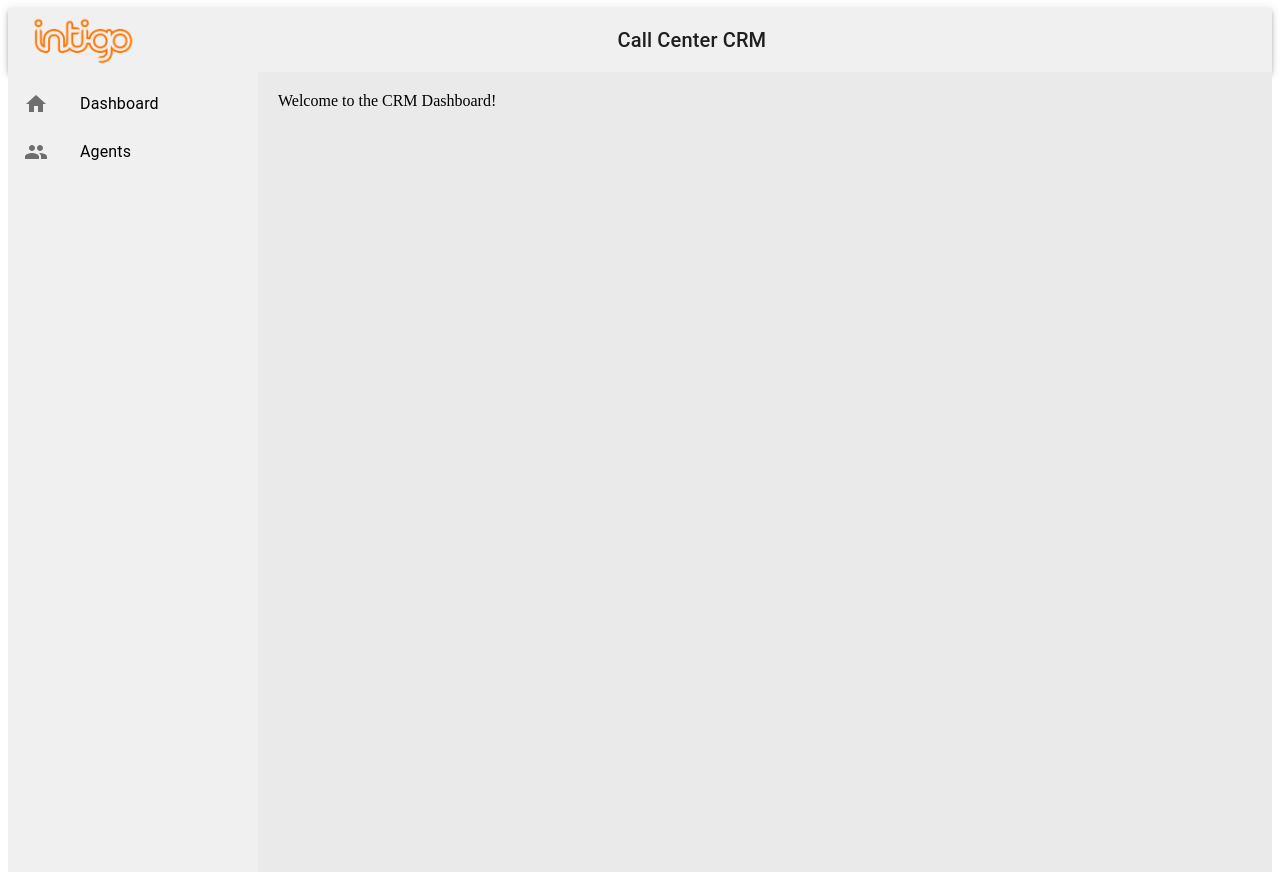
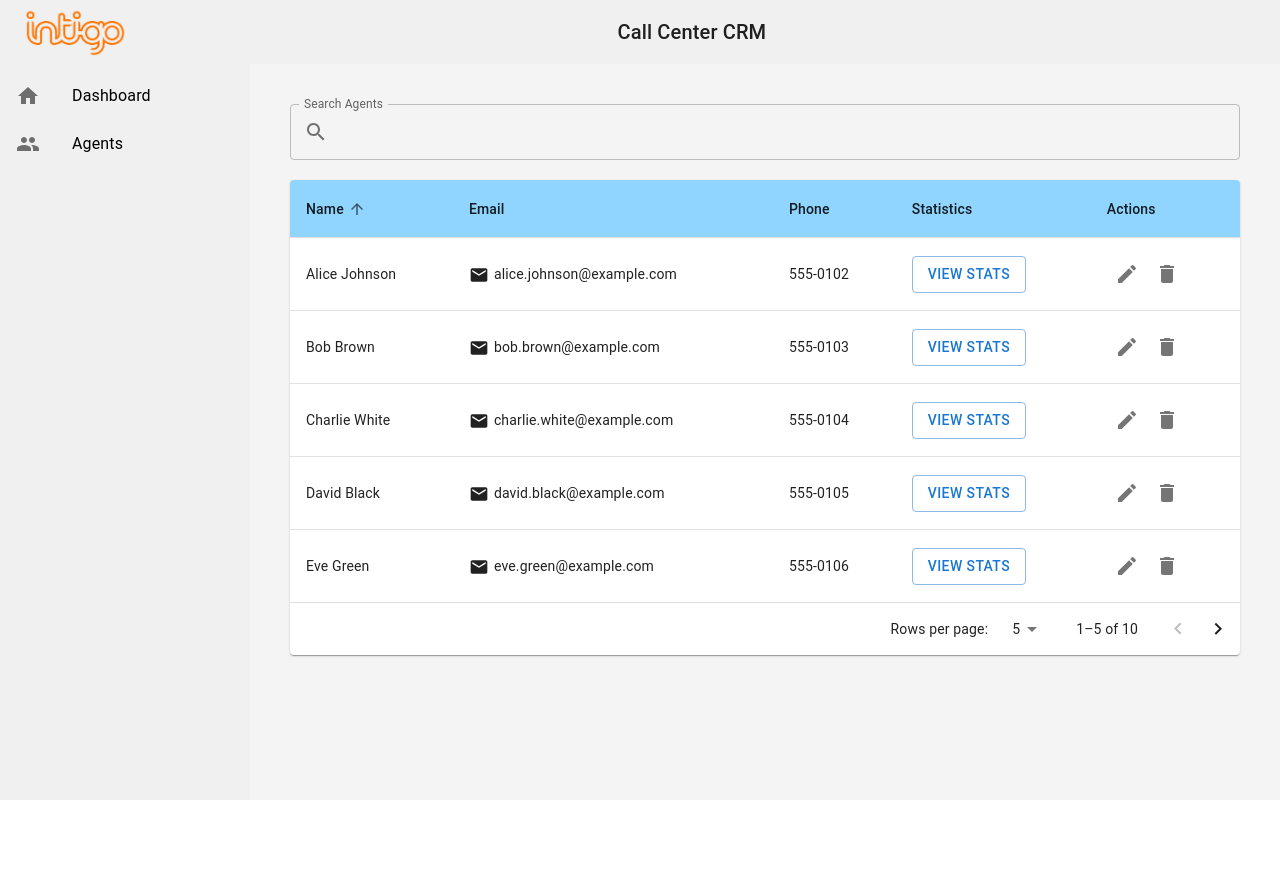
Before and after one commit to ramirachdi/CRM-frontend, a React (Create React App) app: page /agents in a window 1280 px wide. After the commit the page ends 800 px from the top, so only its background shows below. Built offline with nearby package versions, Linux system fonts and the light colour scheme.

Commit message:
added agents table and search option

```diff
--- a/package.json
+++ b/package.json
@@ -12,6 +12,7 @@
     "@testing-library/user-event": "^13.5.0",
     "react": "^18.3.1",
     "react-dom": "^18.3.1",
+    "react-router-dom": "^6.28.0",
     "react-scripts": "5.0.1",
     "web-vitals": "^2.1.4"
   },
--- a/src/App.js
+++ b/src/App.js
@@ -1,20 +1,28 @@
 import React from 'react';
+import { BrowserRouter, Routes, Route } from 'react-router-dom';
 import Header from './components/Header';
 import Sidebar from './components/Sidebar';
+import Home from './pages/Home';
+import Agents from './pages/Agents';
 import './styles/App.css';
 
 function App() {
   return (
+    <BrowserRouter>
       <div className="appContainer">
         <Header />
         <div className="appBody">
           <Sidebar />
           <main className="mainContent">
-          {/* Main content goes here */}
-          Welcome to the CRM Dashboard!
+            <Routes>
+              <Route path="/" element={<Home />} />
+              <Route path="/agents" element={<Agents />} />
+
+            </Routes>
           </main>
         </div>
       </div>
+    </BrowserRouter>
   );
 }
 
--- /dev/null
+++ b/src/components/AgentTable.js
@@ -0,0 +1,115 @@
+import React from 'react';
+import {
+  Table, TableBody, TableCell, TableContainer, TableHead, TableRow, Paper,
+  IconButton, Tooltip, TableSortLabel, TablePagination, Button
+} from '@mui/material';
+import DeleteIcon from '@mui/icons-material/Delete';
+import EditIcon from '@mui/icons-material/Edit';
+import EmailIcon from '@mui/icons-material/Email';
+
+function AgentTable({ agents, setAgents }) {
+  const [orderDirection, setOrderDirection] = React.useState('asc');
+  const [orderBy, setOrderBy] = React.useState('name');
+  const [page, setPage] = React.useState(0);
+  const [rowsPerPage, setRowsPerPage] = React.useState(5);
+
+  const handleRequestSort = (property) => {
+    const isAsc = orderBy === property && orderDirection === 'asc';
+    setOrderDirection(isAsc ? 'desc' : 'asc');
+    setOrderBy(property);
+  };
+
+  const handleDelete = (id) => {
+    setAgents(prev => prev.filter(agent => agent.id !== id));
+  };
+
+  const handleChangePage = (event, newPage) => {
+    setPage(newPage);
+  };
+
+  const handleChangeRowsPerPage = (event) => {
+    setRowsPerPage(parseInt(event.target.value, 10));
+    setPage(0);
+  };
+
+  const sortedAgents = [...agents].sort((a, b) => {
+    let valueA = a[orderBy] || '';
+    let valueB = b[orderBy] || '';
+    if (typeof valueA === 'string') {
+      return (orderDirection === 'asc' ? 1 : -1) * valueA.localeCompare(valueB);
+    }
+    return (orderDirection === 'asc' ? 1 : -1) * ((valueA < valueB) ? -1 : (valueA > valueB) ? 1 : 0);
+  }).slice(page * rowsPerPage, page * rowsPerPage + rowsPerPage);
+
+  return (
+    <TableContainer component={Paper}>
+      <Table>
+        <TableHead>
+          <TableRow style={{ backgroundColor: '#90d5ff' }}>
+            <TableCell>
+              <TableSortLabel
+                active={orderBy === 'name'}
+                direction={orderBy === 'name' ? orderDirection : 'asc'}
+                onClick={() => handleRequestSort('name')}
+              >
+                Name
+              </TableSortLabel>
+            </TableCell>
+            <TableCell>
+              <TableSortLabel
+                active={orderBy === 'email'}
+                direction={orderBy === 'email' ? orderDirection : 'asc'}
+                onClick={() => handleRequestSort('email')}
+              >
+                Email
+              </TableSortLabel>
+            </TableCell>
+            <TableCell>Phone</TableCell>
+            <TableCell>Statistics</TableCell>
+            <TableCell>Actions</TableCell>
+          </TableRow>
+        </TableHead>
+        <TableBody>
+          {sortedAgents.map((agent) => (
+            <TableRow key={agent.id} hover>
+              <TableCell>{agent.name}</TableCell>
+              <TableCell>
+                <EmailIcon fontSize="small" style={{ verticalAlign: 'middle', marginRight: 5 }} />
+                {agent.email}
+              </TableCell>
+              <TableCell>{agent.phone}</TableCell>
+              <TableCell>
+                <Button variant="outlined" color="primary" onClick={() => alert(`Statistics for ${agent.name}`)}>
+                  View Stats
+                </Button>
+              </TableCell>
+              <TableCell>
+                <Tooltip title="Edit">
+                  <IconButton>
+                    <EditIcon />
+                  </IconButton>
+                </Tooltip>
+                <Tooltip title="Delete">
+                  <IconButton onClick={() => handleDelete(agent.id)}>
+                    <DeleteIcon />
+                  </IconButton>
+                </Tooltip>
+              </TableCell>
+            </TableRow>
+          ))}
+        </TableBody>
+      </Table>
+      <TablePagination
+        rowsPerPageOptions={[5, 10, 25]}
+        component="div"
+        count={agents.length}
+        rowsPerPage={rowsPerPage}
+        page={page}
+        onPageChange={handleChangePage}
+        onRowsPerPageChange={handleChangeRowsPerPage}
+      />
+    </TableContainer>
+  );
+}
+
+export default AgentTable;
--- /dev/null
+++ b/src/pages/Agents.js
@@ -0,0 +1,48 @@
+import React, { useState } from 'react';
+import AgentTable from '../components/AgentTable';
+import TextField from '@mui/material/TextField';
+import InputAdornment from '@mui/material/InputAdornment';
+import SearchIcon from '@mui/icons-material/Search';
+
+
+function Agents() {
+  const [agents, setAgents] = useState([
+    { id: 1, name: "John Doe", email: "john.doe@example.com", phone: "555-0100", stats: "View Stats" },
+    { id: 2, name: "Jane Smith", email: "jane.smith@example.com", phone: "555-0101", stats: "View Stats" },
+    { id: 3, name: "Alice Johnson", email: "alice.johnson@example.com", phone: "555-0102", stats: "View Stats" },
+    { id: 4, name: "Bob Brown", email: "bob.brown@example.com", phone: "555-0103", stats: "View Stats" },
+    { id: 5, name: "Charlie White", email: "charlie.white@example.com", phone: "555-0104", stats: "View Stats" },
+    { id: 6, name: "David Black", email: "david.black@example.com", phone: "555-0105", stats: "View Stats" },
+    { id: 7, name: "Eve Green", email: "eve.green@example.com", phone: "555-0106", stats: "View Stats" },
+    { id: 8, name: "Frank Grey", email: "frank.grey@example.com", phone: "555-0107", stats: "View Stats" },
+    { id: 9, name: "Grace Pink", email: "grace.pink@example.com", phone: "555-0108", stats: "View Stats" },
+    { id: 10, name: "Henry Purple", email: "henry.purple@example.com", phone: "555-0109", stats: "View Stats" }
+  ]);
+  const [searchQuery, setSearchQuery] = useState('');
+
+  return (
+      <div style={{ margin: '20px' }}>
+        <TextField
+          label="Search Agents"
+          variant="outlined"
+          fullWidth
+          value={searchQuery}
+          onChange={(e) => setSearchQuery(e.target.value.toLowerCase())}
+          slotProps={{
+            input: {
+              startAdornment: (
+                <InputAdornment position="start">
+                  <SearchIcon />
+                </InputAdornment>
+              )
+            }
+          }}
+          color="primary"
+          style={{ marginBottom: '20px' }}
+        />
+        <AgentTable agents={agents.filter(agent => agent.name.toLowerCase().includes(searchQuery))} setAgents={setAgents} />
+      </div>
+  );
+}
+
+export default Agents;
--- /dev/null
+++ b/src/pages/Home.js
@@ -0,0 +1,11 @@
+import React from 'react';
+
+function Home() {
+  return (
+    <div>
+      Welcome to the Home Page!
+    </div>
+  );
+}
+
+export default Home;
--- a/src/styles/App.css
+++ b/src/styles/App.css
@@ -1,17 +1,39 @@
+html, body {
+  margin: 0;
+  padding: 0;
+  height: 100%;
+  width: 100%;
+  overflow: hidden;
+}
+
 .appContainer {
   display: flex;
   flex-direction: column;
   height: 100vh;
+  width: 100vw;
 }
+
+.header {
+  position: fixed;
+  top: 0;
+  left: 0;
+  right: 0;
+  z-index: 1000;
+  width: 100%;
+}
+
+
 
 .appBody {
   display: flex;
+  margin-left: 250px;
   flex-grow: 1;
+  overflow: hidden;
 }
 
 .mainContent {
   flex-grow: 1;
   padding: 20px;
-  overflow-y: auto; /* Allows scrolling */
-  background-color: #eaeaea;
+  overflow-y: auto;
+  background-color: #f4f4f4;
 }
--- a/src/styles/Sidebar.css
+++ b/src/styles/Sidebar.css
@@ -1,7 +1,11 @@
 .sidebarContainer {
+  position: fixed;
+  top: 64px;
+  left: 0;
+  bottom: 0;
   width: 250px;
-    height: 100vh;
   background-color: #f0f0f0;
+  z-index: 999;
 }
 
 .sidebarList {
```
Also changed, not shown: src/services/agentService.js (added), 1 other file (tests, documents, lock files or other folders). Lines whose indentation alone changed are shown as unchanged.
